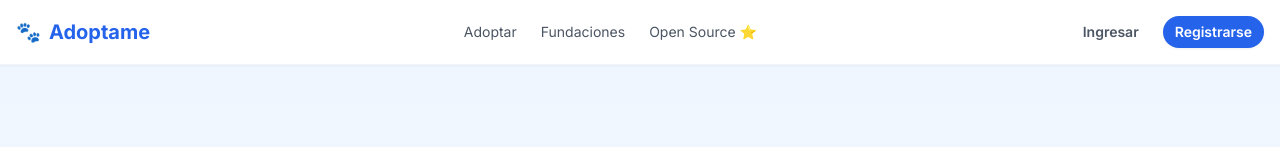
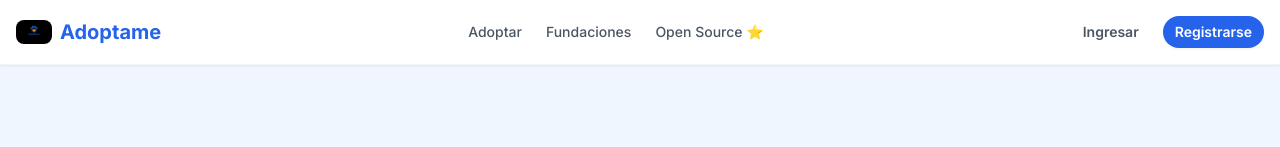
Before and after one commit to loaizamateo/adoptame, a Next.js app in the folder apps/web/: page / in a window 1280 px wide. Shown: the top 147 px of the page. Built offline with nearby package versions, Linux system fonts and the light colour scheme.

Commit message:
feat: add logo to navbar

```diff
--- a/apps/web/src/components/layout/Navbar.tsx
+++ b/apps/web/src/components/layout/Navbar.tsx
@@ -1,6 +1,7 @@
 'use client'
 
 import Link from 'next/link'
+import Image from 'next/image'
 import { useAuthStore } from '@/store/auth'
 import { Button } from '@/components/ui/Button'
 import { useRouter } from 'next/navigation'
@@ -15,17 +16,17 @@ export function Navbar() {
   }
 
   return (
-    <nav className="sticky top-0 z-50 bg-white border-b border-gray-100 shadow-sm">
+    <nav className="sticky top-0 z-50 bg-white border-b border-gray-100 shadow-soft">
       <div className="container mx-auto px-4 h-16 flex items-center justify-between">
-        <Link href="/" className="flex items-center gap-2 font-bold text-xl text-primary-600">
-          <span>🐾</span>
-          <span>Adoptame</span>
+        <Link href="/" className="flex items-center gap-2">
+          <Image src="/logo.jpg" alt="Adoptame" width={36} height={36} className="rounded-lg object-cover" />
+          <span className="font-bold text-xl text-primary-600">Adoptame</span>
         </Link>
 
         <div className="hidden md:flex items-center gap-6 text-sm text-gray-600">
-          <Link href="/adoptar" className="hover:text-primary-600 transition">Adoptar</Link>
-          <Link href="/fundaciones" className="hover:text-primary-600 transition">Fundaciones</Link>
-          <Link href="https://github.com/loaizamateo/adoptame" target="_blank" className="hover:text-primary-600 transition">
+          <Link href="/adoptar" className="hover:text-primary-600 transition font-medium">Adoptar</Link>
+          <Link href="/fundaciones" className="hover:text-primary-600 transition font-medium">Fundaciones</Link>
+          <Link href="https://github.com/loaizamateo/adoptame" target="_blank" className="hover:text-primary-600 transition font-medium">
             Open Source ⭐
           </Link>
         </div>
```
Also changed, not shown: apps/web/public/logo.jpg (added).
